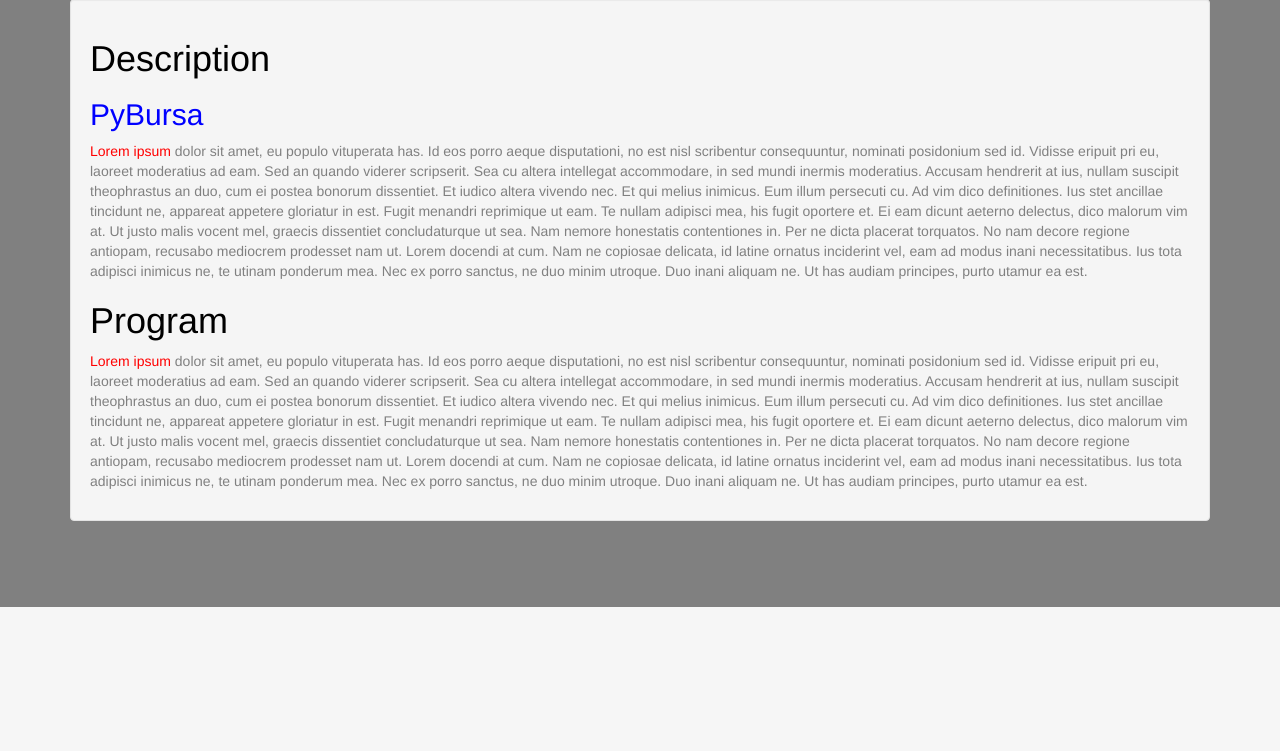
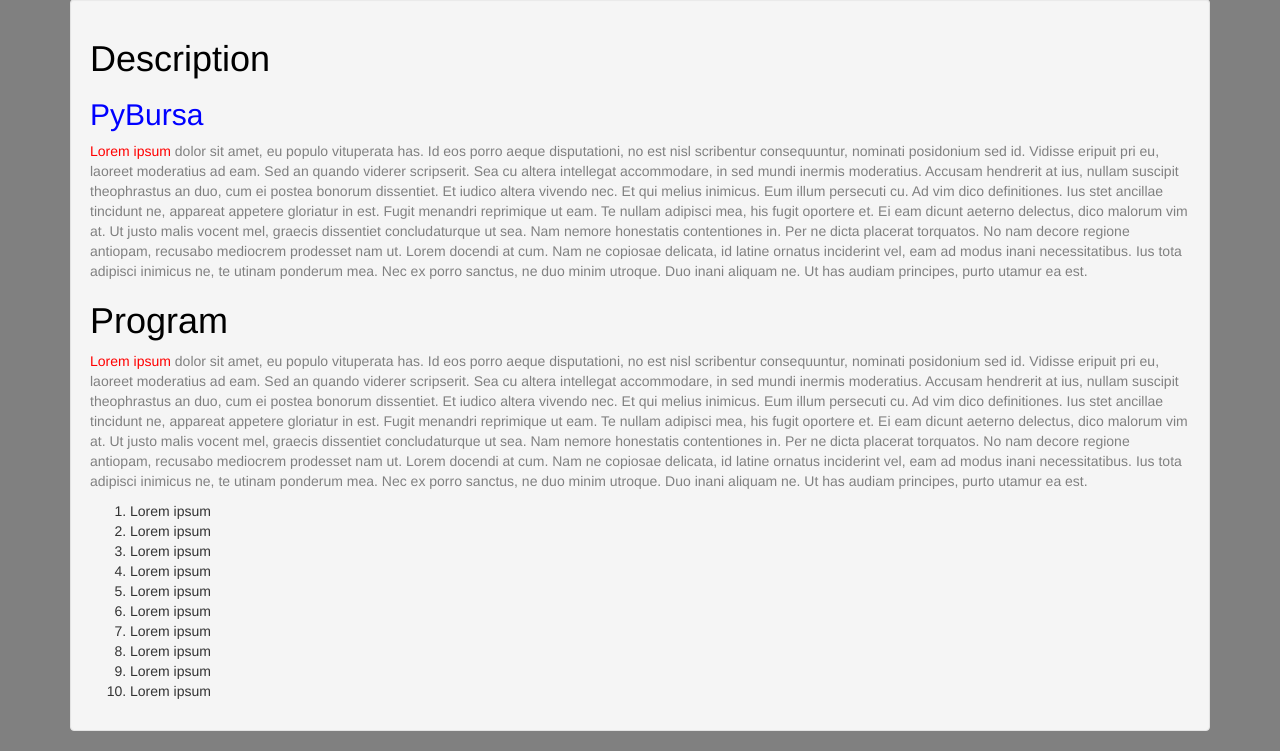
Before and after one commit to vpikalova/ooniversity_django_courses_04, a Python web app: template templates/index.html in a window 1280 px wide. Shown: the part 193-944 px from the top of the page. Before the commit the page ends 800 px from the top, so only its background shows below. Run offline with Jinja, Linux system fonts and the light colour scheme; the template is opened without the code that fills it, so the values that code supplies are empty; some libraries are stand-ins or nearby versions.

Commit message:
Taking design crap away v1.1

```diff
--- a/static/css/style.css
+++ b/static/css/style.css
@@ -74,3 +74,14 @@ body {
 #PhoneDes {
     color:black;
 }
+
+li#n1 {}
+li#n2 {}
+li#n3 {}
+li#n4 {}
+li#n5 {}
+li#n6 {}
+li#n7 {}
+li#n8 {}
+li#n9 {}
+li#n10 {}
--- a/templates/contact.html
+++ b/templates/contact.html
@@ -42,7 +42,7 @@
           <div class="collapse navbar-collapse" id="bs-example-navbar-collapse-1">
             <ul class="nav navbar-nav">
               <li><a href="index.html">Main</a></li>
-              <li class="active"><a href="contact.html">Contacts<span class="sr-only">(current)</span></a></li>
+              <li class="active"><a href="contact.html">Contacts</a></li>
             </ul>
           </div><!-- /.navbar-collapse -->
         </div><!-- /.container-fluid -->
--- a/templates/index.html
+++ b/templates/index.html
@@ -41,7 +41,7 @@
           <!-- Collect the nav links, forms, and other content for toggling -->
           <div class="collapse navbar-collapse" id="bs-example-navbar-collapse-1">
             <ul class="nav navbar-nav">
-              <li class="active"><a href="index.html">Main<span class="sr-only">(current)</span></a></li>
+              <li class="active"><a href="index.html">Main</a></li>
               <li><a href="contact.html">Contacts</a></li>
             </ul>
           </div><!-- /.navbar-collapse -->
@@ -72,6 +72,18 @@ Ad vim dico definitiones. Ius stet ancillae tincidunt ne, appareat appetere glor
 Ut justo malis vocent mel, graecis dissentiet concludaturque ut sea. Nam nemore honestatis contentiones in. Per ne dicta placerat torquatos. No nam decore regione antiopam, recusabo mediocrem prodesset nam ut. Lorem docendi at cum.
 
 Nam ne copiosae delicata, id latine ornatus inciderint vel, eam ad modus inani necessitatibus. Ius tota adipisci inimicus ne, te utinam ponderum mea. Nec ex porro sanctus, ne duo minim utroque. Duo inani aliquam ne. Ut has audiam principes, purto utamur ea est.</p>
+     <ol>
+        <li id="n1">Lorem ipsum</li>
+        <li id="n2">Lorem ipsum</li>
+        <li id="n3">Lorem ipsum</li>
+        <li id="n4">Lorem ipsum</li>
+        <li id="n5">Lorem ipsum</li>
+        <li id="n6">Lorem ipsum</li>
+        <li id="n7">Lorem ipsum</li>
+        <li id="n8">Lorem ipsum</li>
+        <li id="n9">Lorem ipsum</li>
+        <li id="n10">Lorem ipsum</li>
+    </ol>
       </div>
     </div>
 
```
